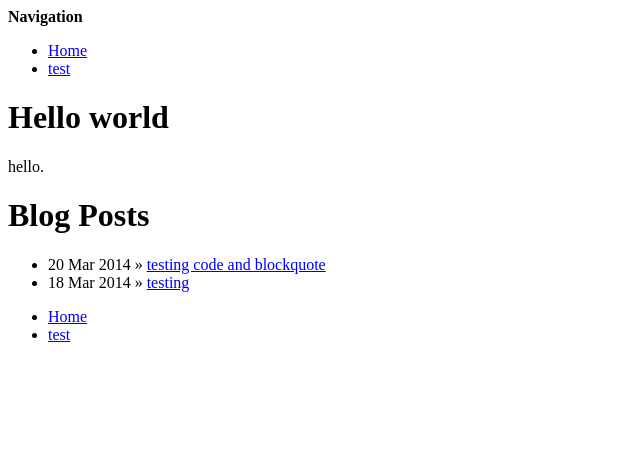
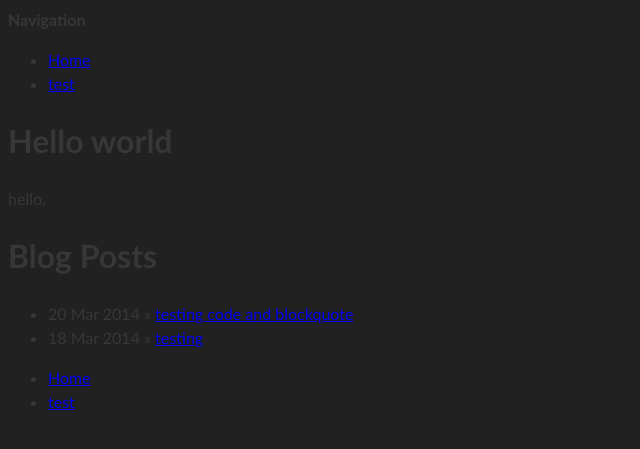
Before and after one commit to riceissa/abc, a Jekyll site: the page built from index.html, in a window 1280 px wide. Shown: the top 449 px of the page, without its empty margins (0-640 px from the left). Built offline with Jekyll 4.4.1, drawn with Linux system fonts in a browser that asks for light colours; Markdown is read by kramdown in place of the engine named in the settings.

Commit message:
get font settings from github page template

```diff
--- a/css/common.css
+++ b/css/common.css
@@ -1,10 +1,16 @@
 .current {background-color: #000531;
 color: #ffffff}
 
+body {
+  box-sizing: border-box;
+  color:#373737;
+  background: #212121;
+  font-size: 16px;
+  font-family: 'Myriad Pro', Calibri, Helvetica, Arial, sans-serif;
+  line-height: 1.5;
+  -webkit-font-smoothing: antialiased;
+}
 
-body {
-    font-family: serif;
-}
 pre code{
     display: block;
     padding: 10px;
```
